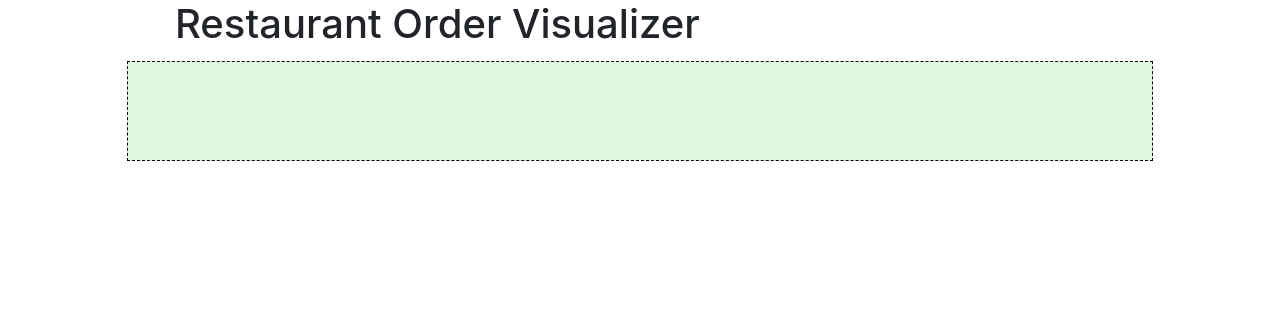
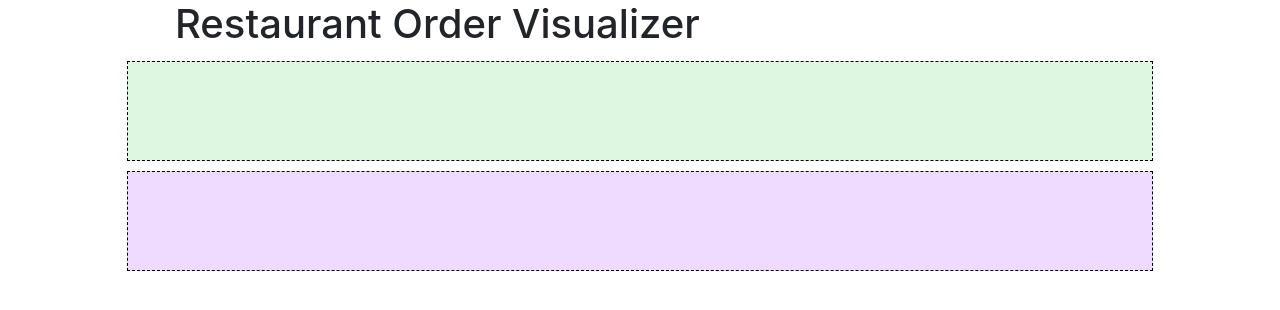
Before and after one commit to J-Agens/restaurant-app-frontend, a PHP site: page / in a window 1280 px wide. Shown: the top 310 px of the page. Run offline with PHP 8.4, Linux system fonts and the light colour scheme.

Commit message:
fixed bug

```diff
--- a/index.html
+++ b/index.html
@@ -45,13 +45,19 @@
           <h1>Restaurant Order Visualizer</h1>
         </div>
       </div>
+      <div class="row justify-content-md-center">
+        <div class="col-10">
+          <div class="menu">
 
+          </div>
+        </div>
+      </div>
       <div class="row justify-content-md-center" id="table-row">
 
       </div>
       <div class="row justify-content-md-center">
         <div class="col-10">
-          <div class="menu" ondrop="drop(event)" ondragover="allowDrop(event)">
+          <div class="trash" ondrop="drop(event)" ondragover="allowDrop(event)">
 
           </div>
         </div>
--- a/src/index.js
+++ b/src/index.js
@@ -139,10 +139,7 @@ function addOrder(itemName, price, partyId) {
 
 function renderOrder(order) {
   const ul = document.body.querySelector(`[data-party-id='${order.party_id}']`);
-  const li = document.createElement('li');
-  ul.appendChild(li)
-  li.textContent = `${order.item_name}, $${order.price}`;
-  li.draggable = "true";
+  ul.innerHTML += `<li draggable="true" id="node${order.id}" class=${order.id}-order-li ondragstart="drag(event)">${order.item_name}<span class=order-status>: ${order.served === false ? "BEING PREPARED" : "SERVED" }</span></li>`;
 }
 
 function deleteOrder (orderId) {
--- a/style.css
+++ b/style.css
@@ -1,5 +1,12 @@
 .menu {
   background-color: #def7e1;
+  min-height: 100px;
+  border: 1px dashed black;
+  margin: 5px;
+}
+
+.trash {
+  background-color: #eedbff;
   min-height: 100px;
   border: 1px dashed black;
   margin: 5px;
```
